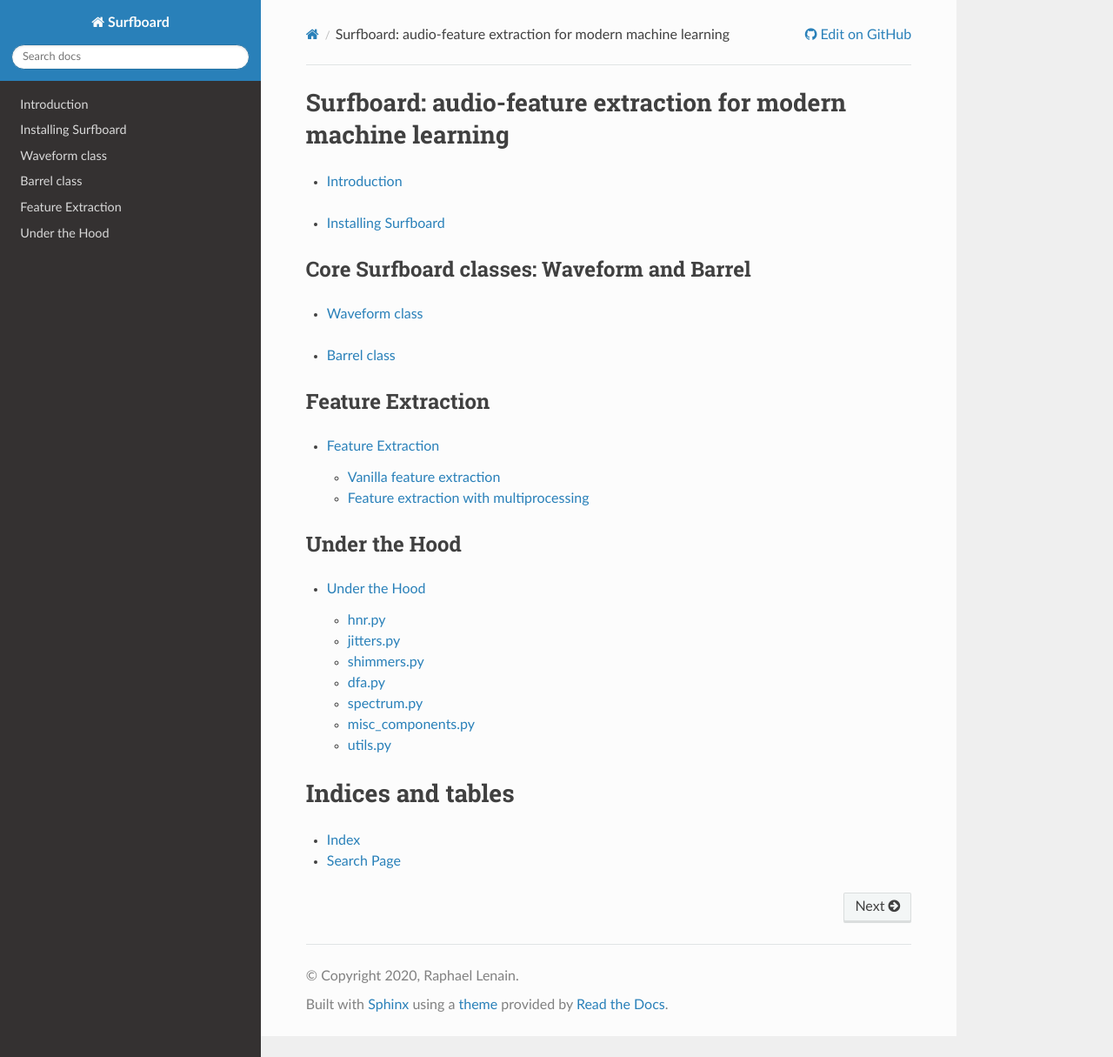
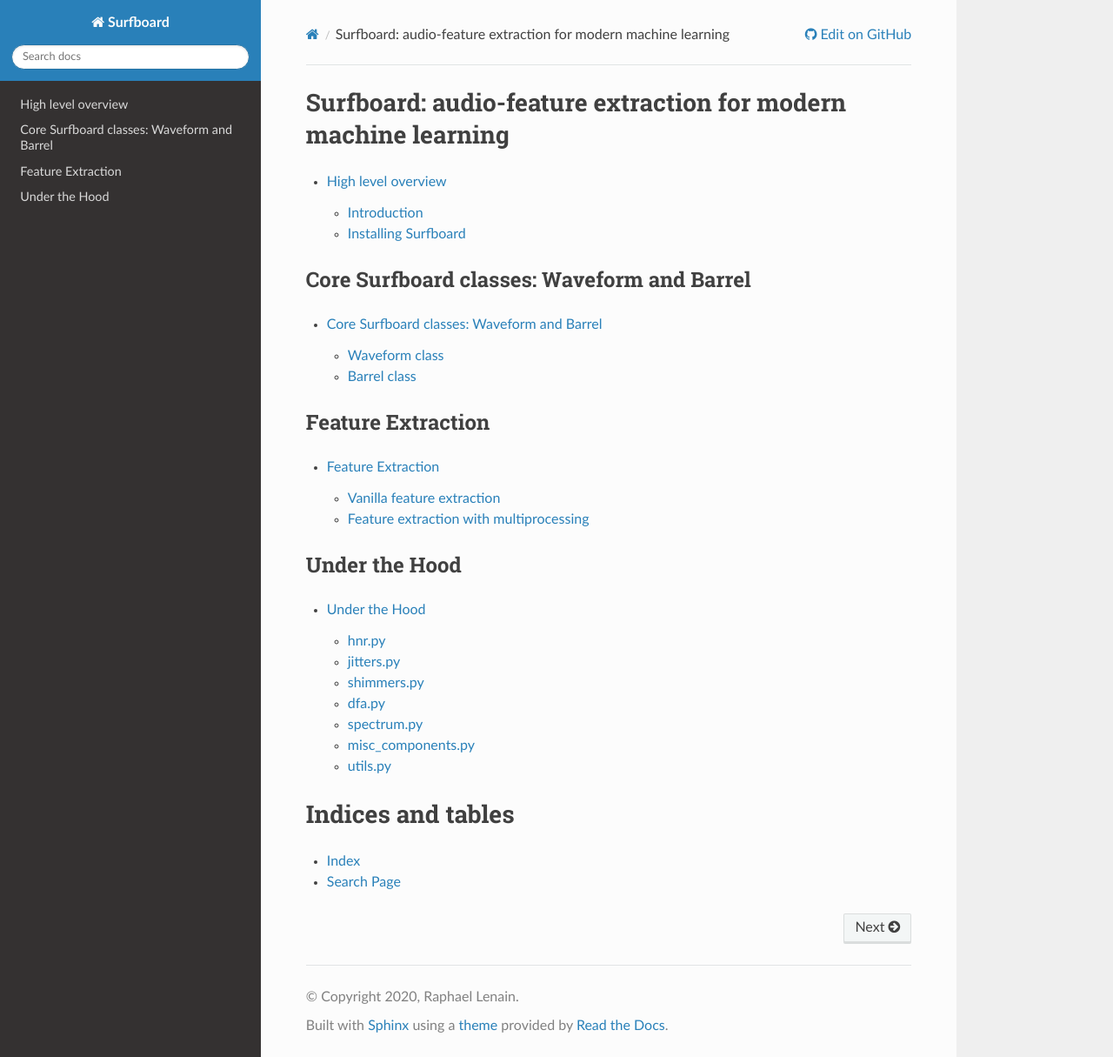
Before and after one commit to novoic/surfboard, a Sphinx documentation site: the page built from docs/index.rst, in a window 1280 px wide and 1215 px high. Shown: the whole window at 87% size. Built offline with Sphinx 7.4.7 and the Read the Docs theme 2.0.0, drawn with Linux system fonts in a browser that asks for light colours.

Commit message:
:pencil: new structure

```diff
--- a/docs/conf.py
+++ b/docs/conf.py
@@ -27,6 +27,9 @@
 ]
 sys.modules.update((mod_name, Mock()) for mod_name in MOCK_MODULES)
 master_doc = 'index'
+
+# Needed to not sort alphabetically.
+autodoc_member_order = 'bysource'
 
 
 # -- Project information -----------------------------------------------------
--- a/docs/index.rst
+++ b/docs/index.rst
@@ -6,12 +6,8 @@
 .. toctree::
     :maxdepth: 2
 
-    introduction
+    intro_installation
 
-.. toctree::
-    :maxdepth: 2
-
-    installation
 
 Core Surfboard classes: Waveform and Barrel
 -------------------------------------------
--- /dev/null
+++ b/docs/intro_installation.rst
@@ -0,0 +1,12 @@
+High level overview
+===================
+
+.. toctree::
+    :maxdepth: 2
+
+    introduction
+
+.. toctree::
+    :maxdepth: 2
+
+    installation
--- /dev/null
+++ b/docs/waveform_barrel.rst
@@ -0,0 +1,12 @@
+Core Surfboard classes: Waveform and Barrel
+===========================================
+
+.. toctree::
+    :maxdepth: 2
+
+    waveform
+
+.. toctree::
+    :maxdepth: 2
+
+    barrel
```
Also changed, not shown: other parts of docs/index.rst (+1 -5 lines).
